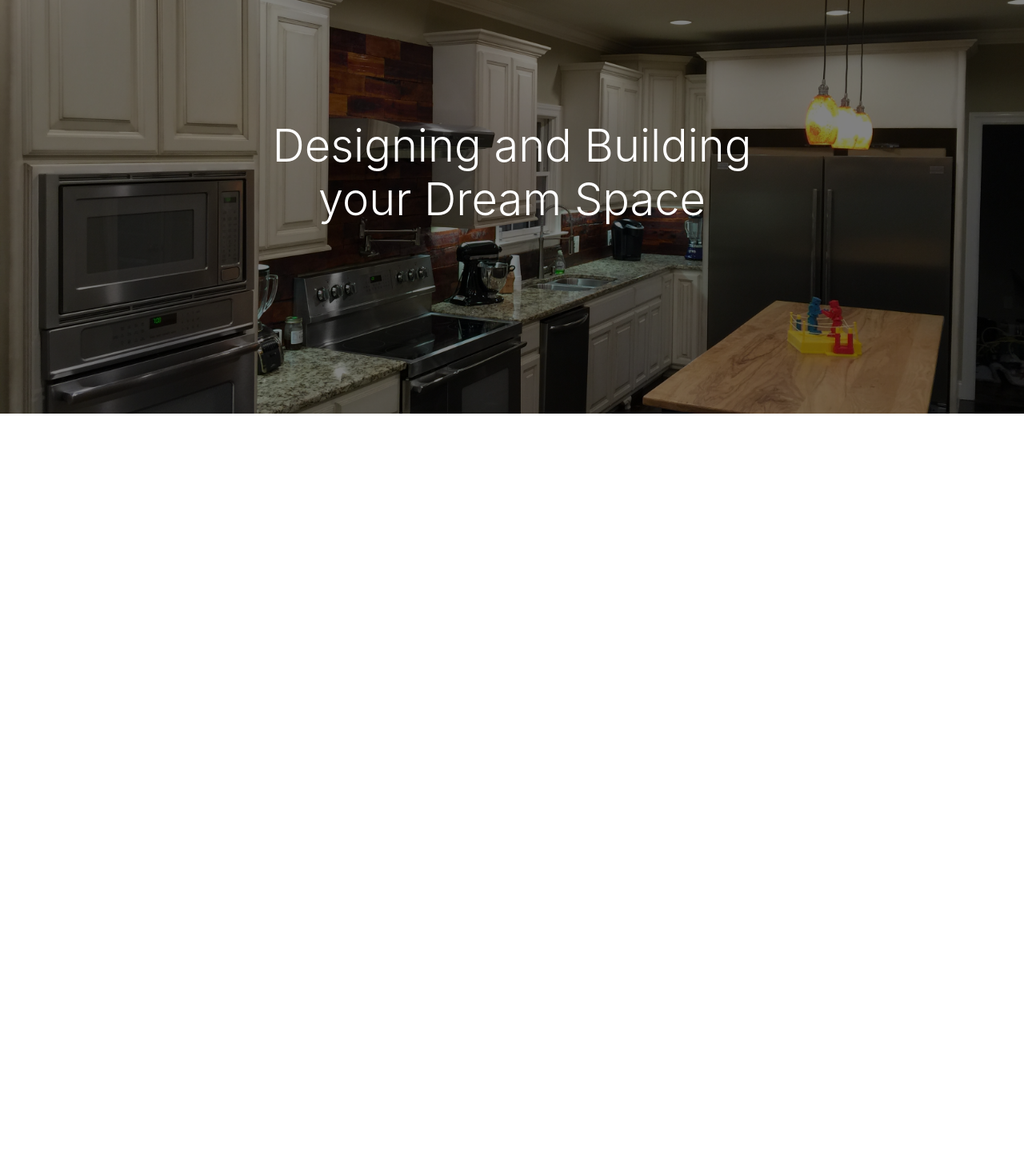
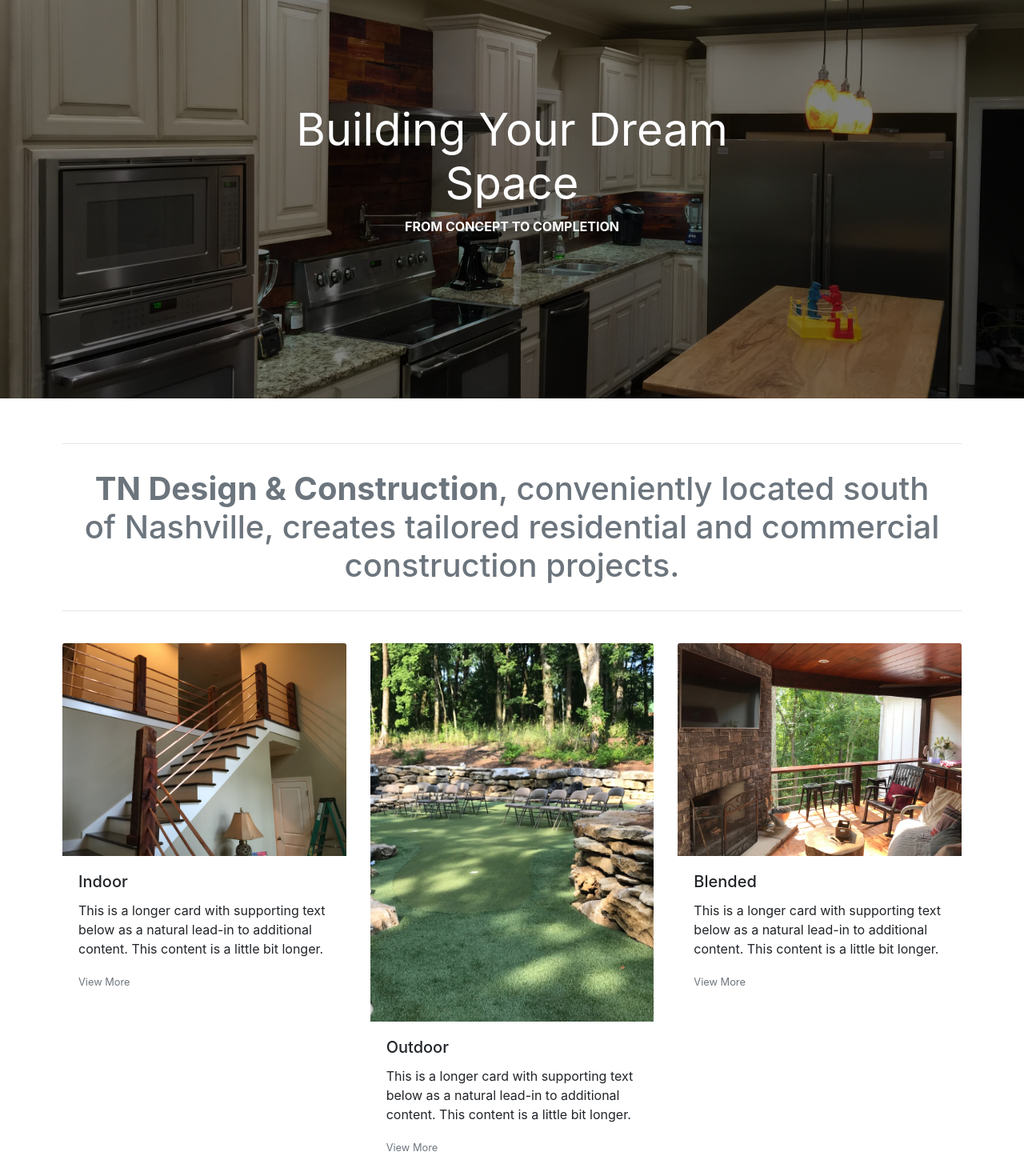
Before and after one commit to toddtrivisonno/tn-design-construction, a React (Create React App) app: page / in a window 1280 px wide. Shown: the part 220-1690 px from the top of the page at 80% size. Before the commit the page ends 800 px from the top, so only its background shows below. Built offline with nearby package versions, Linux system fonts and the light colour scheme.

Commit message:
adjustments to navbar jumbotron, add card deck

```diff
--- a/src/App.js
+++ b/src/App.js
@@ -5,6 +5,7 @@
 import { faPhone } from '@fortawesome/free-solid-svg-icons'
 import Navbar from './Components/Navbar.js';
 import Jumbotron from './Components/Jumbotron.js';
+import CardDeck from './Components/CardDeck.js';
 
 library.add(fab, faPhone);
 
@@ -13,8 +14,19 @@
   render() {
     return (
       <>
-        <Navbar />
+        <div className="container p-2">
+          <Navbar />
+        </div>
         <Jumbotron jumboImg="IMG_6885.jpg" />
+        <div className="container p-2">
+          <hr />
+          <h1 className="text-center text-muted p-3">
+            <strong>TN Design & Construction</strong>, conveniently located south of Nashville, creates tailored residential and commercial construction projects.
+          </h1>
+          <hr />
+          <CardDeck />
+          <hr />
+        </div>
       </>
     )
   }
--- /dev/null
+++ b/src/Components/CardDeck.css
@@ -0,0 +1,3 @@
+.card1 {
+   border-radius: 70px 0px 0px 0px;
+ }
--- /dev/null
+++ b/src/Components/CardDeck.js
@@ -0,0 +1,40 @@
+import React from 'react';
+import './CardDeck.css';
+
+class CardDeck extends React.Component {
+
+   render() {
+      return (
+         <div className="pt-4">
+            <div className="card-deck">
+               <div className="card border-0" id="card1">
+                  <img src="IMG_7458.JPG" className="card-img-top" alt="Custom staircase" />
+                  <div className="card-body">
+                     <h5 className="card-title">Indoor</h5>
+                     <p className="card-text">This is a longer card with supporting text below as a natural lead-in to additional content. This content is a little bit longer.</p>
+                     <p className="card-text"><small className="text-muted">View More</small></p>
+                  </div>
+               </div>
+               <div className="card border-0">
+                  <img src="IMG_2782.JPG" className="card-img-top" alt="Custom landscaping with putting green" />
+                  <div className="card-body">
+                     <h5 className="card-title">Outdoor</h5>
+                     <p className="card-text">This is a longer card with supporting text below as a natural lead-in to additional content. This content is a little bit longer.</p>
+                     <p className="card-text"><small className="text-muted">View More</small></p>
+                  </div>
+               </div>
+               <div className="card border-0">
+                  <img src="IMG_2791.JPG" className="card-img-top" alt="Outdoor living room amongst the trees" />
+                  <div className="card-body">
+                     <h5 className="card-title">Blended</h5>
+                     <p className="card-text">This is a longer card with supporting text below as a natural lead-in to additional content. This content is a little bit longer.</p>
+                     <p className="card-text"><small className="text-muted">View More</small></p>
+                  </div>
+               </div>
+            </div>
+         </div>
+      )
+   }
+}
+
+export default CardDeck;
--- a/src/Components/Jumbotron.js
+++ b/src/Components/Jumbotron.js
@@ -24,8 +24,9 @@
          >
             <div className="hero-text">
                <h1 className="display-4">
-               Designing and Building your Dream Space
+                  <strong>Building Your Dream Space</strong>
                </h1>
+               <p><strong>FROM CONCEPT TO COMPLETION</strong></p>
             </div>
          </div>
       )
--- a/src/Components/Navbar.js
+++ b/src/Components/Navbar.js
@@ -9,13 +9,13 @@
             <nav className="navbar navbar-expand-md pt-1 pb-1">
                <div className="container">
                   <a href="#">
-                     <img src="TNLogo.png" className="card-img-top w-25 p-3" alt="TN Design and Construction Logo" />
+                     <img src="TNLogo.png" className="card-img-top w-25" alt="TN Design and Construction Logo" />
                   </a>
                </div>
                {/* Toggler/collapsibe Button */}
-               <button className="navbar-toggler" type="button" data-toggle="collapse" data-target="#collapsibleNavbar">
+               {/* <button className="navbar-toggler" type="button" data-toggle="collapse" data-target="#collapsibleNavbar">
                   <span className="navbar-toggler-icon"></span>
-               </button>
+               </button> */}
 
                <div className="collapse navbar-collapse justify-content-end" id="collapsibleNavbar">
                   <a href="#services" className="btn text-nowrap text-muted pr-1" alt="Services" title="Services">
```
Also changed, not shown: public/IMG_2782.jpg (added), public/IMG_7458.JPG (added).
